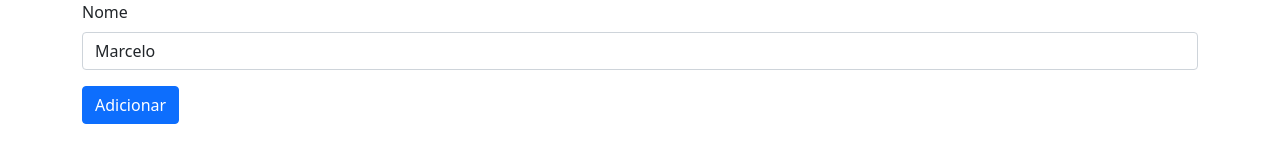
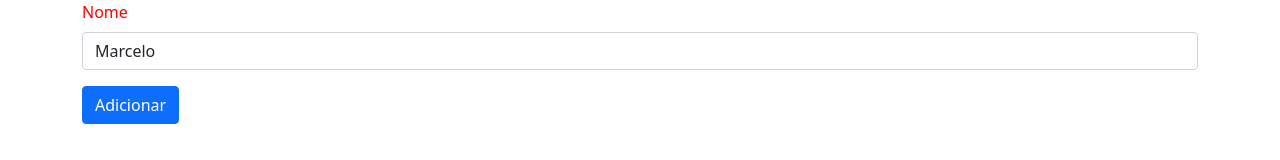
Before and after one commit to mpituba/algamoney-ui-teoria, an Angular app in the folder meuprojeto/: page / in a window 1280 px wide. Shown: the top 160 px of the page. Built offline with nearby package versions, Linux system fonts and the light colour scheme.

Commit message:
09.16. Adicionando estilos CSS em componentes

```diff
--- a/meuprojeto/src/app/funcionario-card/funcionario-card.component.ts
+++ b/meuprojeto/src/app/funcionario-card/funcionario-card.component.ts
@@ -3,7 +3,13 @@ import { Component, OnInit, Input } from '@angular/core';
 @Component({
   selector: 'app-funcionario-card',
   templateUrl: './funcionario-card.component.html',
-  styleUrls: ['./funcionario-card.component.css']
+  //styleUrls: ['./funcionario-card.component.css']
+  styles: [`
+    .card-block {
+      text-transform: uppercase;
+      color: blue;
+    }
+  `]
 })
 export class FuncionarioCardComponent {
 
--- a/meuprojeto/src/app/funcionario-form/funcionario-form.component.css
+++ b/meuprojeto/src/app/funcionario-form/funcionario-form.component.css
@@ -0,0 +1,3 @@
+label {
+  color: red;
+}
```
Also changed, not shown: 1 other file (tests, documents, lock files or other folders).
